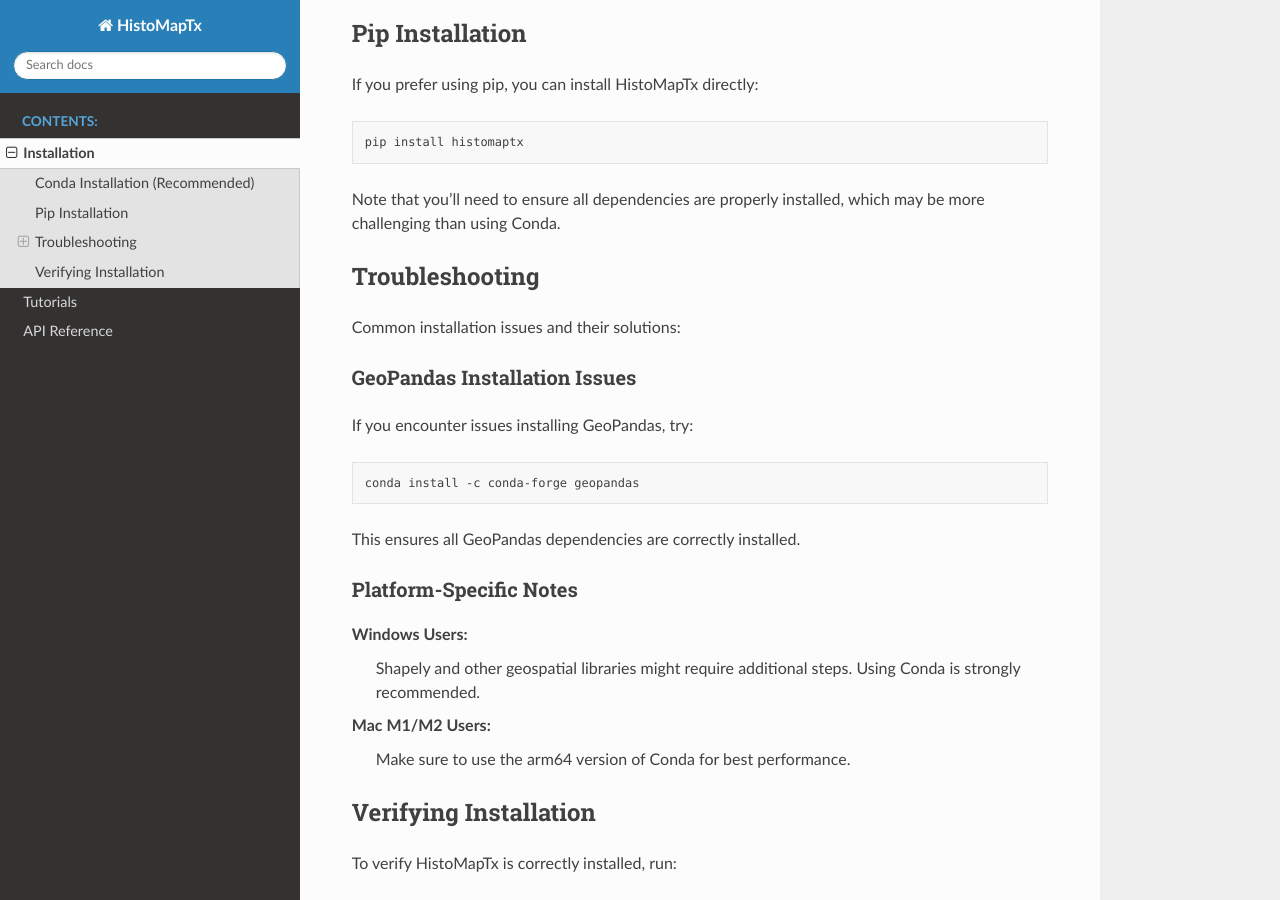
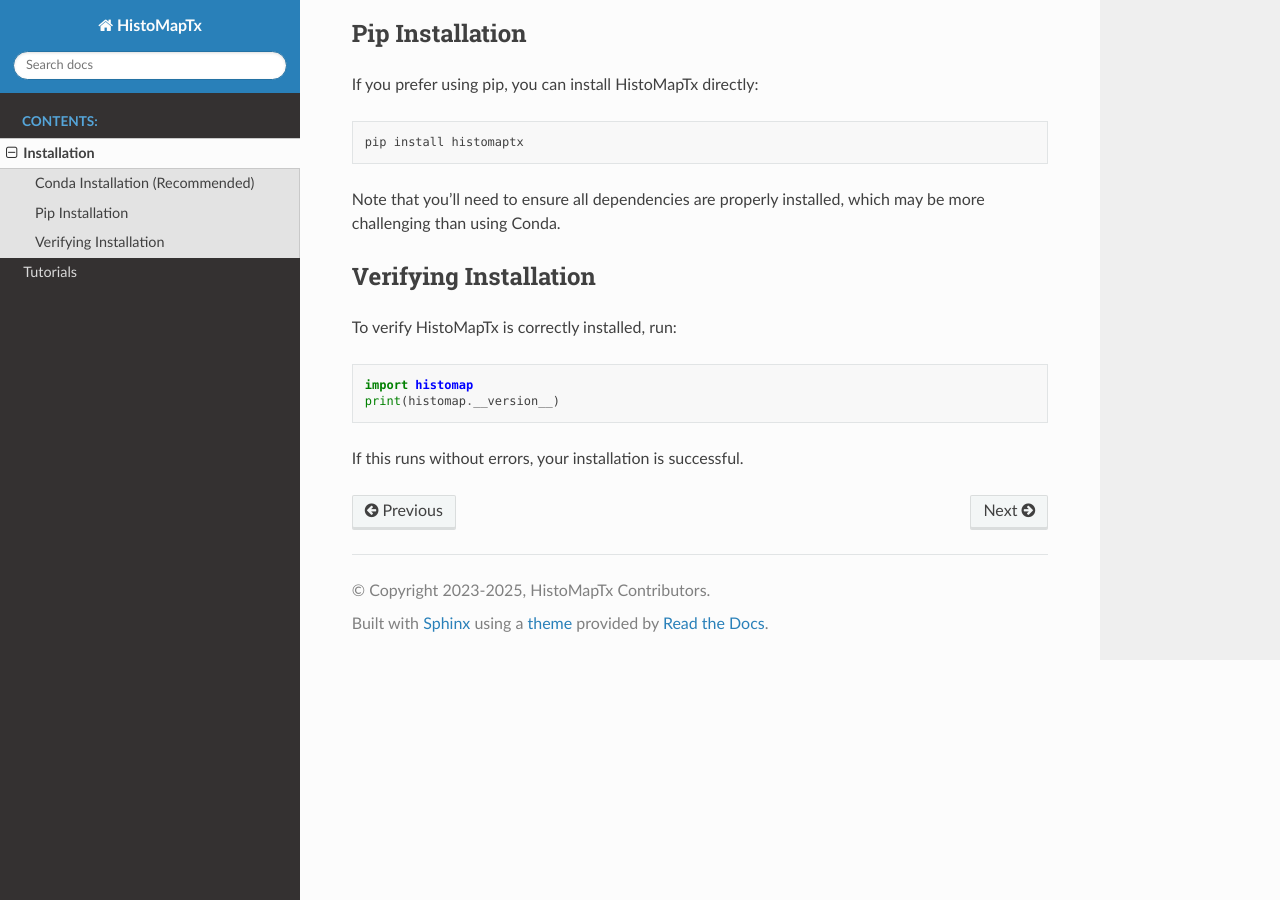
Before and after one commit to HugoCroizer/HistoMapTx, a Sphinx documentation site: the page built from docs/installation/index.rst, in a window 1280 px wide and 900 px high, scrolled down 709 px. Built offline with Sphinx 7.4.7 and the Read the Docs theme 3.1.0, drawn with Linux system fonts in a browser that asks for light colours; pages that are not in the unit, such as notebooks, are missing from menus.

Commit message:
update rst

```diff
--- a/docs/index.rst
+++ b/docs/index.rst
@@ -17,4 +17,3 @@
 
    installation/index
    tutorials/index
-   api/index
--- a/docs/installation/index.rst
+++ b/docs/installation/index.rst
@@ -42,31 +42,6 @@
 Note that you'll need to ensure all dependencies are properly installed, which may be more challenging than using Conda.
 
 
-Troubleshooting
--------------
-
-Common installation issues and their solutions:
-
-GeoPandas Installation Issues
-^^^^^^^^^^^^^^^^^^^^^^^^^^^
-
-If you encounter issues installing GeoPandas, try:
-
-.. code-block:: bash
-
-   conda install -c conda-forge geopandas
-
-This ensures all GeoPandas dependencies are correctly installed.
-
-Platform-Specific Notes
-^^^^^^^^^^^^^^^^^^^^^
-
-**Windows Users**:
-   Shapely and other geospatial libraries might require additional steps. Using Conda is strongly recommended.
-
-**Mac M1/M2 Users**:
-   Make sure to use the arm64 version of Conda for best performance.
-
 Verifying Installation
 -------------------
 
```
Also changed, not shown: docs/api/index.rst (deleted, +0 -9 lines), docs/api/modules.rst (deleted, +0 -31 lines), docs/tutorials/index.rst (+4 -6 lines).
